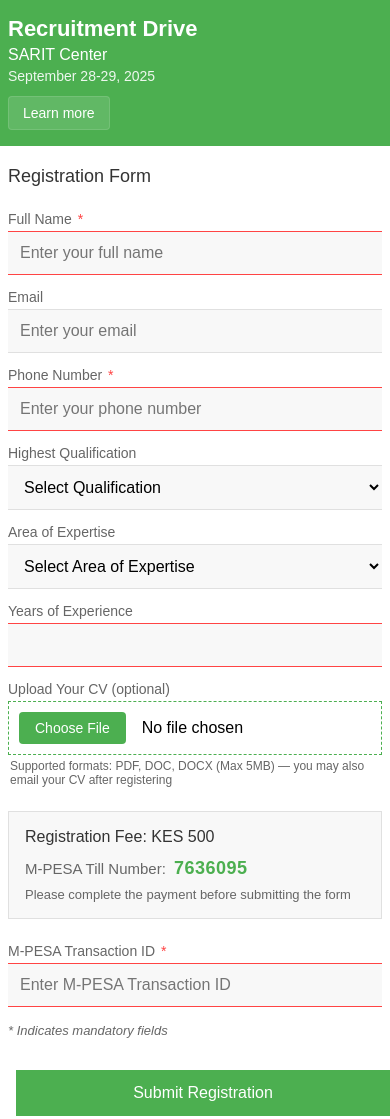
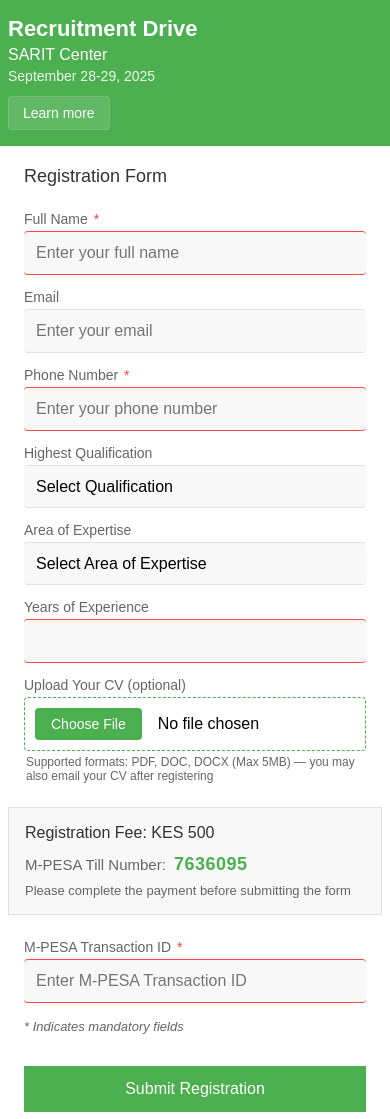
Before and after one commit to Noxar254/sarit, a plain HTML site: page index.html in a window 390 px wide. Drawn offline with Linux system fonts and the light colour scheme.

Commit message:
Improved mobile form padding and input styling

```diff
--- a/style.css
+++ b/style.css
@@ -57,11 +57,32 @@ html {
 .container {
     width: 100%;
     max-width: 100%;
+    padding: 0;
 }
 
 form {
     width: 100%;
     padding: 16px;
+    margin: 0 auto;
+}
+
+@media screen and (max-width: 768px) {
+    form {
+        padding: 16px;
+    }
+    .form-group {
+        padding: 0 16px;
+    }
+    h2 {
+        padding: 0 16px;
+    }
+    .mandatory-note {
+        padding: 0 16px;
+    }
+    button[type="submit"] {
+        margin: 16px;
+        width: calc(100% - 32px);
+    }
 }
 
 h2 {
@@ -119,10 +140,12 @@ input, select {
     width: 100%;
     padding: 12px 16px;
     border: 1px solid #e0e0e0;
-    border-radius: 0;
+    border-radius: 4px;
     font-size: 16px;
     margin-top: 0;
     background-color: #f8f8f8;
+    -webkit-appearance: none;
+    appearance: none;
 }
 
 .file-upload input[type="file"] {
```
